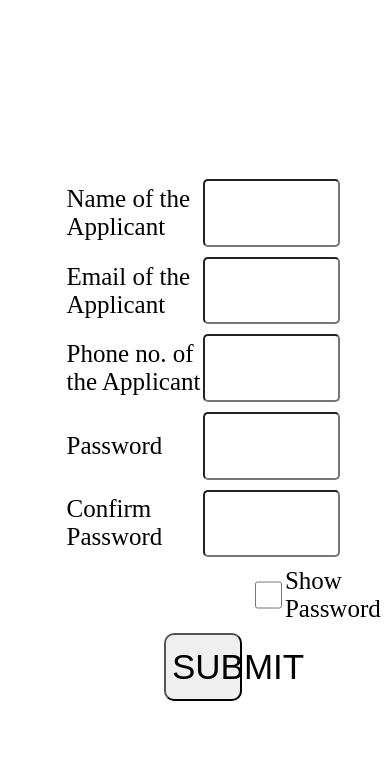
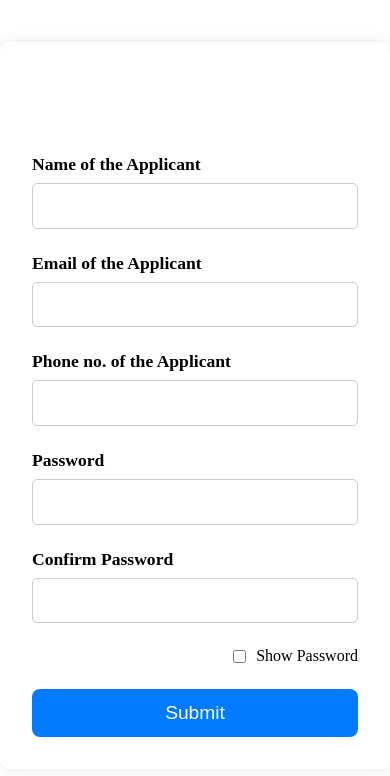
Before and after one commit to vaibhav-kp-github/Tutedude-assignment-3, a plain HTML site: page index.html in a window 390 px wide. Drawn offline with Linux system fonts and the light colour scheme.

Commit message:
Update Styles.css
add some responsiveness

```diff
--- a/Styles.css
+++ b/Styles.css
@@ -1,73 +1,88 @@
 *{
     box-sizing: border-box;
+    margin: 0;
+    padding: 0;
 }
+
 form{
-    width: 100vw;
-    height: 100vh;
+    max-width: 600px;
+    margin: auto;
+    padding: 2rem;
+    background-color: #ffffff;
+    border-radius: 10px;
+    box-shadow: 0 0 15px rgba(0, 0, 0, 0.1);
     display: flex;
     flex-direction: column;
-    gap: 10px;
-    justify-content: center;
-    align-items: center;
+    gap: 1.5rem;
+    margin-top: 5vh;
 }
 
 div{
-    width: 70%;
     display: flex;
-    flex-direction: row;
-    justify-content: center;
-    align-items: center;
+    flex-direction: column;
+    gap: 0.5rem;
 }
 
 #pass , #fail{
-    width: 100%;
-    display: block;
-    font-size: 30px;
+    font-size: 1.3rem;
+    font-weight: bold;
+    text-align: center;
+    padding: 0.5rem 0;
 }
+
 label{
-    font-size: 25px;
-    font-weight: 500;
-    width: 50%;
-    text-align: left;
+    font-size: 1.1rem;
+    font-weight: 600;
 }
 
 input{
-    width: 50%;
-    height: 8vh;
-    font-size: 30px;
+    padding: 0.8rem;
+    font-size: 1rem;
+    border: 1px solid #ccc;
     border-radius: 5px;
+    transition: border-color 0.3s ease;
+}
 
+input:focus {
+    border-color: #007BFF;
+    outline: none;
 }
 
 #chkbx{
-    justify-content: end;
+    flex-direction: row;
+    align-items: center;
+    gap: 10px;
+    justify-content: flex-end;
 }
 
 #chkbx input{
-    width: 10%;
-    height: 4vh;
+    width: auto;
+    height: auto;
 }
 
 span{
-    width: 20%;
-    font-size: 25px;
+    font-size: 1rem;
+}
 
+button{
+    padding: 0.8rem;
+    font-size: 1.2rem;
+    background-color: #007BFF;
+    color: #fff;
+    border: none;
+    border-radius: 8px;
+    cursor: pointer;
+    transition: background-color 0.3s ease;
 }
-button{
-    width: 20vw;
-    height: 8vh;
-    border-radius: 10px;
-    font-size: 35px;
-    text-transform: uppercase;
+
+button:hover {
+    background-color: #0056b3;
 }
 
 #registered{
-    width: 100vw;
-    height: 100vh;
-    font-family: 'Courier New', Courier, monospace;
-    font-weight: bolder;
-    font-size: 50px;
-    color: rgb(76, 151, 1);
-    text-shadow: 3px 3px rgb(96, 95, 95);
+    font-size: 2.5rem;
+    color: green;
     text-align: center;
+    margin-top: 2rem;
+    text-shadow: 2px 2px gray;
 }
```
